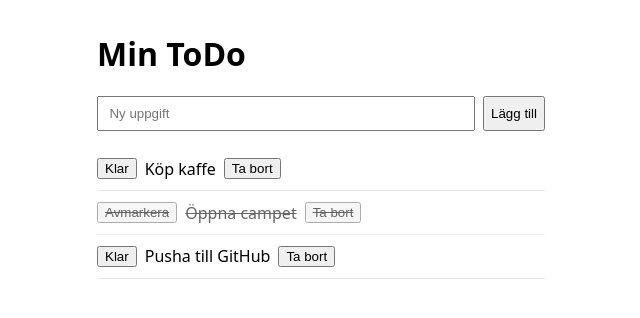
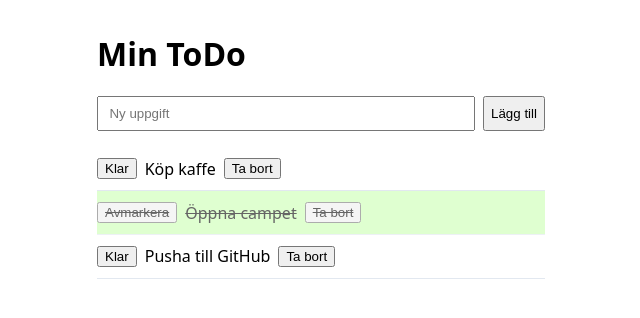
Before and after one commit to Isacsven/v40-css-react-camp, a React app in the folder app/: page / in a window 1280 px wide. Shown: the top 318 px of the page, without its empty margins (319-959 px from the left). Built offline with nearby package versions, Linux system fonts and the light colour scheme; the HTML template or start-up script is replaced by a standard one.

Commit message:
Polish: completed-bakgrund och focus-stil på input

```diff
--- a/app/src/App.css
+++ b/app/src/App.css
@@ -14,6 +14,11 @@
 .input-row input {
   flex: 1;
   padding: 0.5rem 0.65rem;
+}
+
+.input-row input:focus {
+  outline: 2px solid #2563eb;
+  outline-offset: 2px;
 }
 
 .todo-list {
@@ -34,4 +39,5 @@
 .completed {
   text-decoration: line-through;
   opacity: 0.6;
+  background: #caffb1;
 }
```
